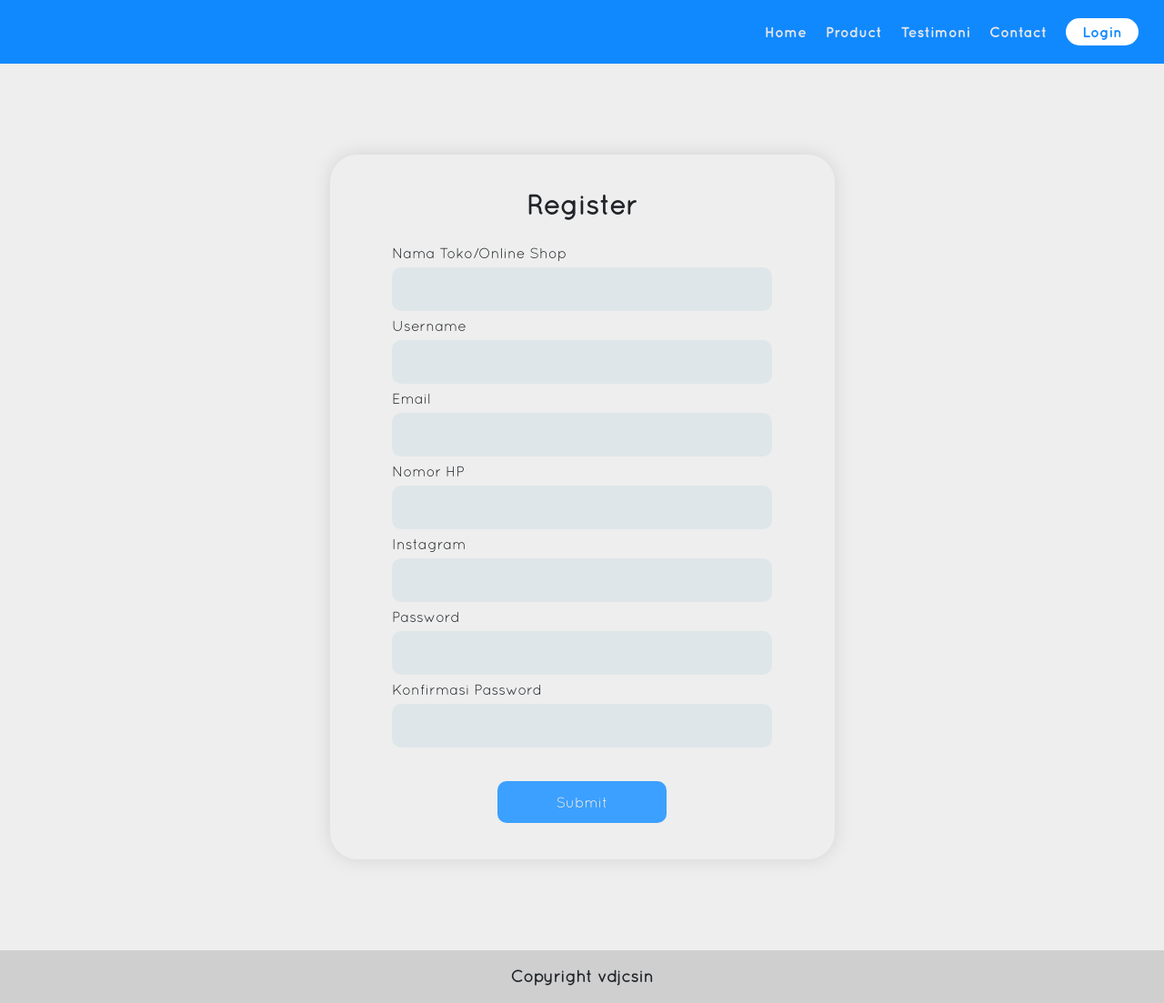
After one commit to riansyh/go-promote, a PHP site: page /HTML/register.html in a window 1280 px wide. The commit adds this page. Shown: the whole page at 91% size. Run offline with PHP 8.4, Linux system fonts and the light colour scheme.

Commit message:
Add register

```diff
--- a/CSS/style.css
+++ b/CSS/style.css
@@ -1,4 +1,8 @@
 @import "reset.css";
+
+html {
+    scroll-behavior: smooth;
+}
 
 body {
     font-family: quicksand;
@@ -76,11 +80,17 @@ a:hover{
 }
 
 .tombol{
+    display: inline-block;
     border: 0;
     padding: 10px 20px;
     border-radius: 10px;
     background-color: #1089FE;
     color: #E5E5E5;
+    outline: none;
+}
+
+.tombol a{
+    color: #eeee;
 }
 
 .login {
@@ -128,3 +138,47 @@ p {
     font-weight: bold;
     padding: 20px;
 }
+
+/* REGISTER */
+.register-box {
+    padding: 40px 80px;
+    margin: 100px auto;
+    border-radius: 30px;
+    box-sizing: border-box;
+    box-shadow: 0 0 20px 1px rgba(0, 0, 0, .1);
+}
+
+.register-box h2{
+    font-weight: bold;
+    font-size: 30px;
+    margin: 0 30px 30px 30px;
+}
+
+input,
+select {
+    width: 100%;
+    padding: 15px 20px;
+    margin: 8px 0;
+    border-radius: 10px;
+    border: none;
+    background-color: #dfe6e9;
+    outline: none;
+}
+
+input[type=submit] {
+    background-color: #3BA0FF;
+    border: none;
+    color: #fed;
+    margin: 29px 116px 0 116px;
+    text-decoration: none;
+    width: 186px;
+    cursor: pointer;
+}
+
+input[type=submit]:hover {
+    transform: scale(1.01);
+    transition: 0.2s;
+    background-color: #1089FE;
+    color: #fed;
+
+}
--- /dev/null
+++ b/HTML/register.html
@@ -0,0 +1,90 @@
+<!DOCTYPE html>
+<html lang="id">
+<head>
+    <meta charset="UTF-8">
+    <meta name="viewport" content="width=device-width, initial-scale=1.0">
+    <link rel="stylesheet" href="https://stackpath.bootstrapcdn.com/bootstrap/4.5.2/css/bootstrap.min.css">
+    <!-- CSS -->
+    <link rel="stylesheet" href="../CSS/style.css">
+    <link rel="stylesheet" href="../CSS/font.css">
+    <!-- END CSS -->
+    <title>Document</title>
+</head>
+<body>
+
+        <div class="header">
+                <span></span>
+                <div class="nav-left">
+                    <ul>
+                        <li>
+                            <a href="index.html" class="">Home</a>
+                        </li>
+                        <li>
+                            <a href="#paket" class="inti">Product</a>
+                        </li>
+                        <li>
+                            <a href="#testimoni" class="inti">Testimoni</a>
+                        </li>
+                        <!-- <li>
+                            <a href="loginadmin.html" class="inti">Admin</a>
+                        </li> -->
+                        <li>
+                            <a href="#" class="inti">Contact</a>
+                        </li>
+                        <li class="login">
+                            <a href="#" class="inti">Login</a>
+                        </li>
+                    </ul>
+                </div>
+        </div>
+
+
+        <!-- <li>
+            <div class="topdetil">
+                <a href="#" class="detil">Detail</a>
+            <i class="fas fa-chevron-down"></i>
+            <ul class="intinya">
+                <div><li><a href="sk.html">Syarat & ketentuan</a></li></div>
+                <div><li><a href="#">Biodata Pembuat</a></li></div>
+            </ul>
+        </div></li> -->
+
+
+        <main>
+      <div class="container">
+        <div class="register-box col-md-6 row justify-content-md-center">
+            <h2>Register</h2>
+                <form class="form" method="post" action="">
+                    <label for="nama">Nama Toko/Online Shop</label>
+                    <input type="text" name="nama" require autofocus autocomplete="off">
+
+                    <label for="username">Username</label>
+                    <input type="text" name="username" required autocomplete="off">
+
+                    <label for="email">Email</label>
+                    <input type="text" name="email" required autocomplete="off">
+
+                    <label for="no_hp">Nomor HP</label>
+                    <input type="text" name="no_hp" required autocomplete="off">
+
+                    <label for="instagram">Instagram</label>
+                    <input type="text" name="instagram" required autocomplete="off">
+
+                    <label for="password">Password</label>
+                    <input type="password" name="password" required autocomplete="off">
+
+                    <label for="kpassword">Konfirmasi Password</label>
+                    <input type="password" name="kpassword" required>
+
+                    <input type="submit" name="submit">
+                </form>        </div>
+    </div>
+
+        <footer class="footer">
+            <div class="in-footer">
+                <p>Copyright vdjcsin</p>
+            </div>
+        </footer>
+
+</body>
+</html>
```
Also changed, not shown: HTML/index.html (+6 -6 lines).
